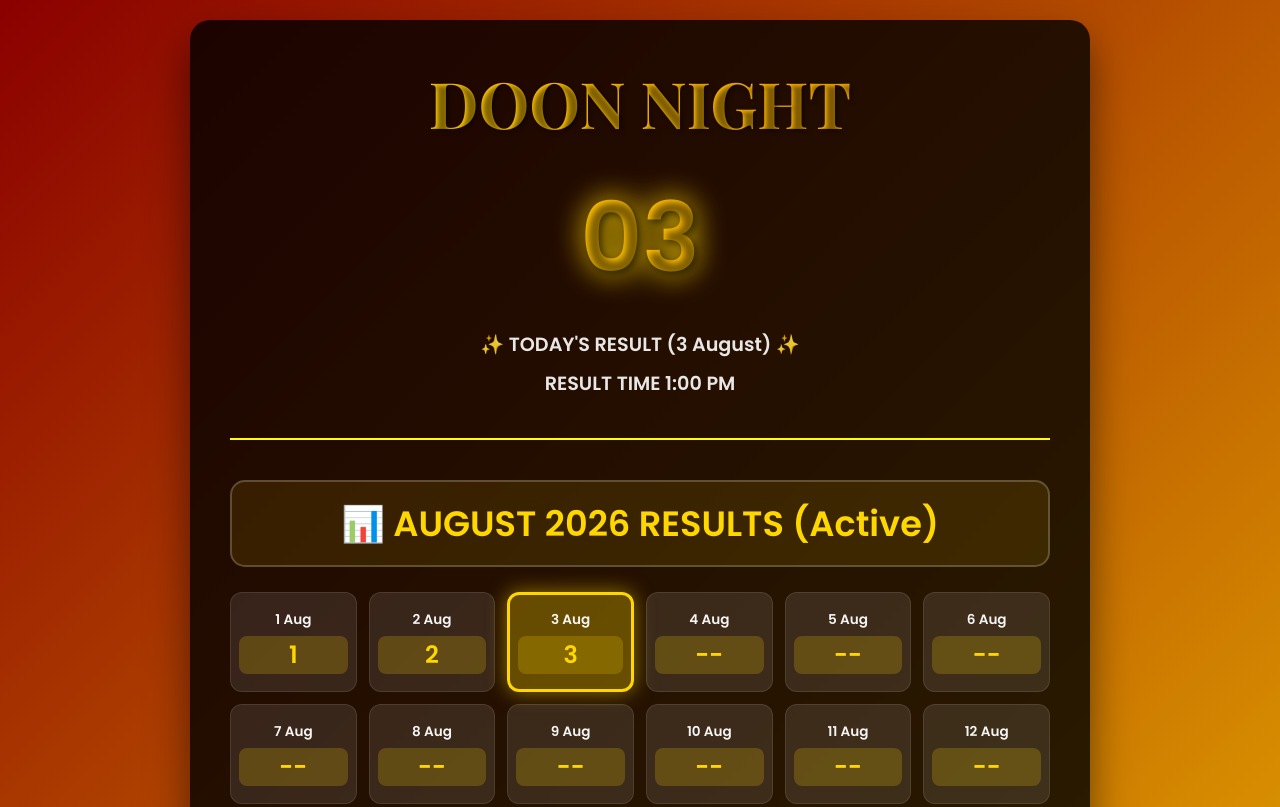
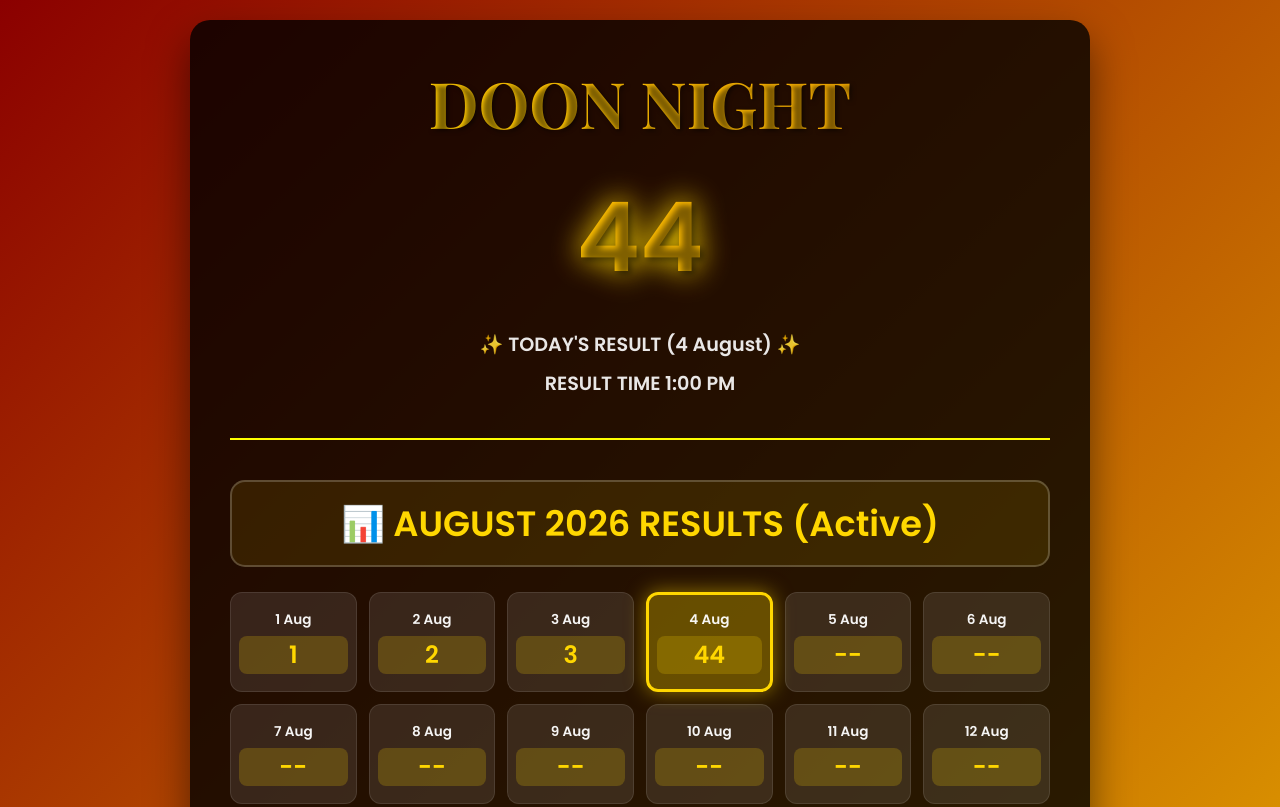
Before and after one commit to rajokdixit-boop/doonnightresults, a plain HTML site: page index.html in a window 1280 px wide. Shown: the top 807 px of the page. Drawn offline with nearby package versions, Linux system fonts and the light colour scheme.

Commit message:
Update index.html

```diff
--- a/index.html
+++ b/index.html
@@ -147,8 +147,8 @@
         <h1>DOON NIGHT</h1>
 
         <div class="current-section">
-            <div class="RESULT" id="currentNum">03</div>
-            <p class="astrology-text">✨ TODAY'S RESULT (3 August) ✨</p>
+            <div class="RESULT" id="currentNum">44</div>
+            <p class="astrology-text">✨ TODAY'S RESULT (4 August) ✨</p>
             <p class="astrology-text">RESULT TIME 1:00 PM</p>
         </div>
 
@@ -184,17 +184,17 @@
         </div>
 
         <div class="update-info">
-            Last Updated: August 3, 2026 1:00 PM IST<br>
+            Last Updated: August 4, 2026 1:00 PM IST<br>
             👑 DOON NIGHT | Daily 1 PM Results | Delhi, India
         </div>
     </div>
 
     <script>
         // UPDATE THIS DAILY FOR AUGUST
-        const TODAY_RESULT = "03"; // Add today's result here
+        const TODAY_RESULT = "44"; // Add today's result here
 
         // AUGUST 2026 (Active month - Add numbers here day by day)
-        const augustResults = [01, 02, 03];
+        const augustResults = [01, 02, 03, 44];
 
         // JULY 2026 (Saved Complete Data)
         const julyResults = [ 16, 17, 27, 94, 50, 45, 95, 26, 95, 05, 50, 35, 12, 88, 99, 16, 23, 32, 16, 73, 61, 35, 20, 08, 75, 02, 72, 07, 16, 61 ];
```
